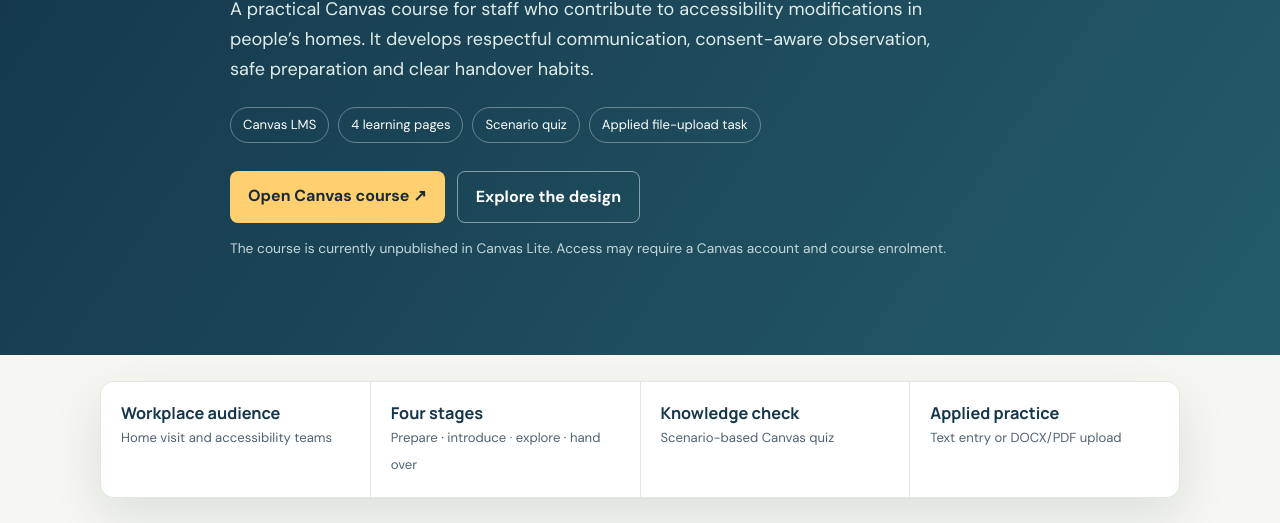
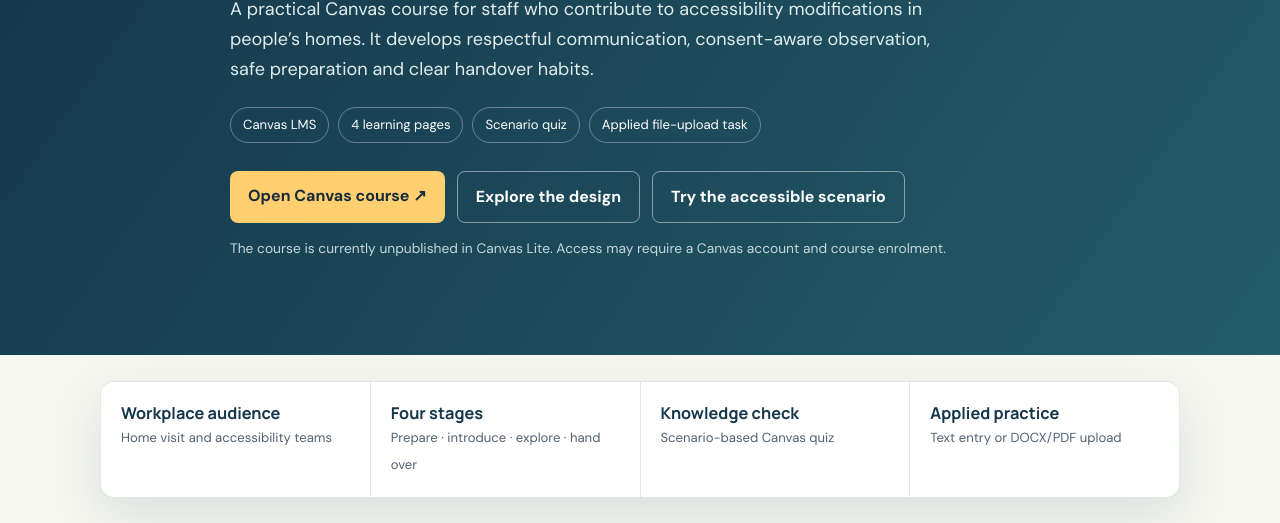
Before and after one commit to tjavanshir/ld-portfolio, a plain HTML site: page samples/respectful-home-visits/index.html in a window 1280 px wide. Shown: the part 277-800 px from the top of the page. Drawn offline with Linux system fonts and the light colour scheme.

Commit message:
Add accessible scenario link to home-visit case study
Added a link to the accessible scenario in the buttons section.

```diff
--- a/samples/respectful-home-visits/index.html
+++ b/samples/respectful-home-visits/index.html
@@ -19,7 +19,7 @@
     <h1>Respectful Home Visits</h1>
     <p>A practical Canvas course for staff who contribute to accessibility modifications in people’s homes. It develops respectful communication, consent-aware observation, safe preparation and clear handover habits.</p>
     <div class="chips"><span class="chip">Canvas LMS</span><span class="chip">4 learning pages</span><span class="chip">Scenario quiz</span><span class="chip">Applied file-upload task</span></div>
-    <div class="buttons"><a class="btn primary" href="https://canvaslite.instructure.com/courses/27981" target="_blank" rel="noopener">Open Canvas course ↗</a><a class="btn secondary" href="#design">Explore the design</a></div>
+    <div class="buttons"><a class="btn primary" href="https://canvaslite.instructure.com/courses/27981" target="_blank" rel="noopener">Open Canvas course ↗</a><a class="btn secondary" href="#design">Explore the design</a><a class="btn secondary" href="accessible-practice.html">Try the accessible scenario</a></div>
     <p class="note">The course is currently unpublished in Canvas Lite. Access may require a Canvas account and course enrolment.</p>
   </div></section>
   <main class="wrap">
```
